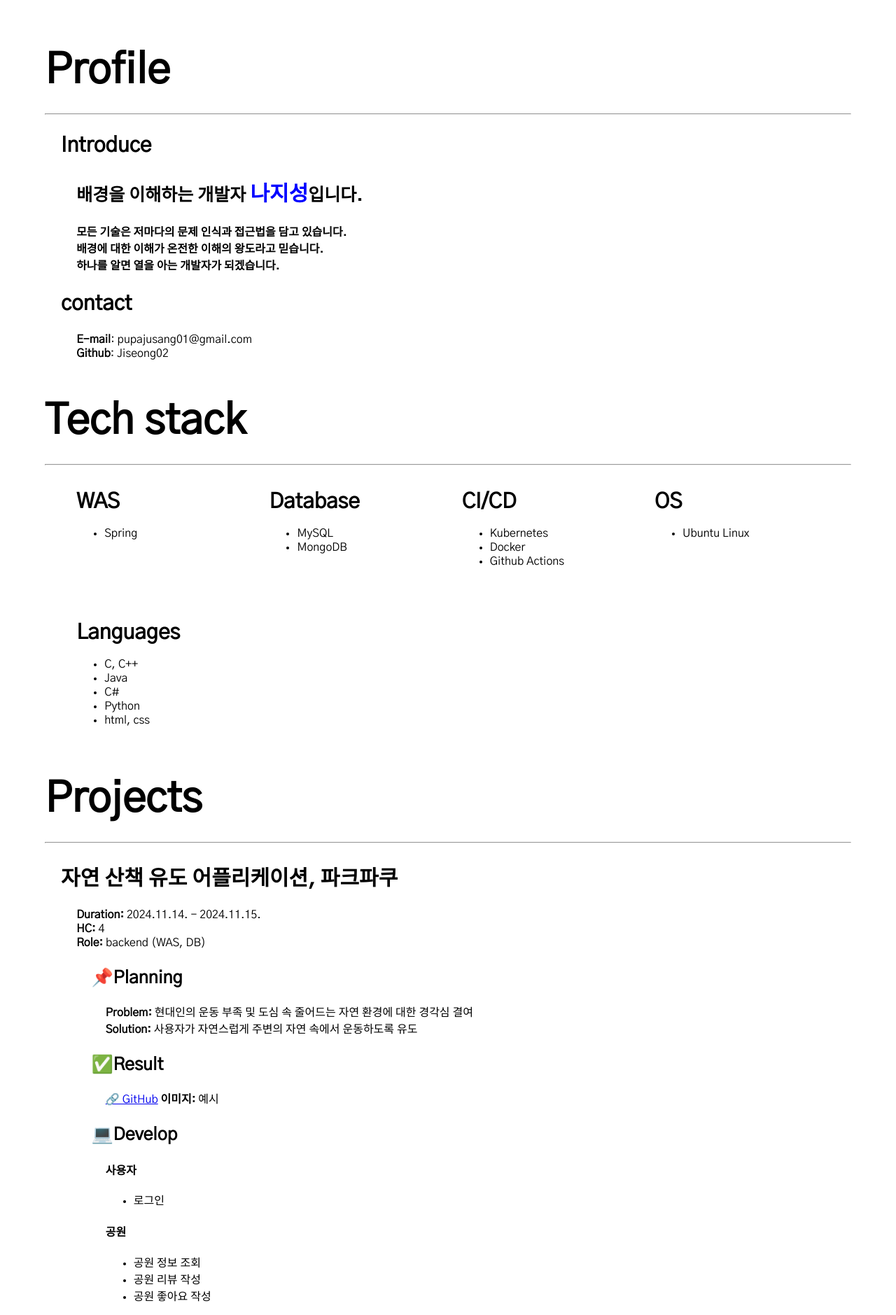
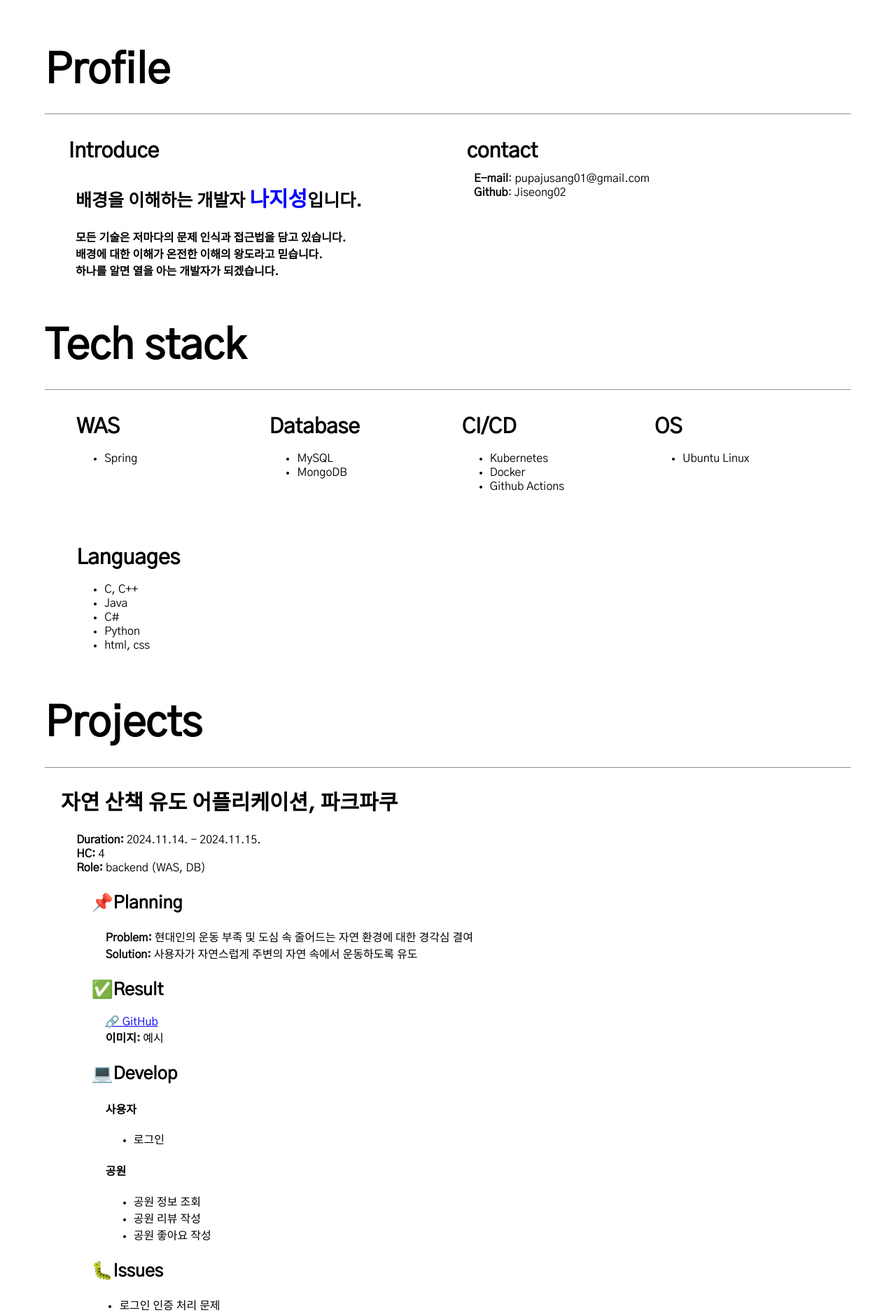
Before and after one commit to Jiseong02/Jiseong02.github.io, a Jekyll site: the page built from index.md, in a window 1280 px wide. Shown: the top 1879 px of the page at 70% size. Built offline with Jekyll 4.4.1, drawn with Linux system fonts in a browser that asks for light colours.

Commit message:
프로필 배치 변경경

```diff
--- a/_includes/profile.html
+++ b/_includes/profile.html
@@ -1,6 +1,8 @@
 <section class="part_container">
   <h1>Profile</h1>
   <hr>
-  {% include profile/introduce.html %}
-  {% include profile/contact.html %}
+  <div id="profile">
+    {% include profile/introduce.html %}
+    {% include profile/contact.html %}
+  </div>
 </section>
--- a/_includes/projects.html
+++ b/_includes/projects.html
@@ -25,7 +25,7 @@
           <h3>✅Result</h3>
           <div>
             {% for result in project.result %}
-              <a href="{{ result.github }}" target="_blank">🔗 GitHub</a>
+              <a href="{{ result.github }}" target="_blank">🔗 GitHub</a> <br>
               {% for item in result.items %}
                 <strong>{{ item.title }}:</strong> {{ item.content }} <br>
               {% endfor %}
--- a/assets/css/style.css
+++ b/assets/css/style.css
@@ -34,6 +34,11 @@ section {
 	color:blue;
 	font-size:30px;
 }
+#profile {
+	display: grid;
+	grid-template-columns: repeat(2, 1fr);
+	grid-gap: 2rem;
+}
 #techs {
   	display: flex;
   	flex-wrap: wrap;
```
